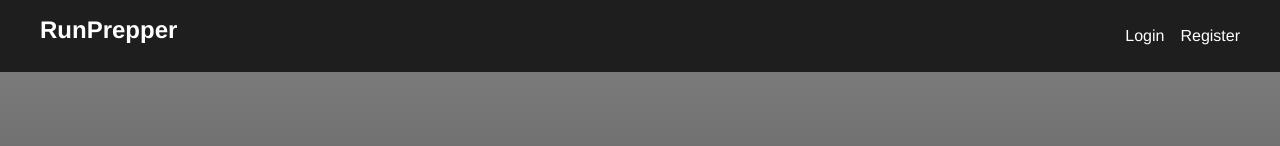
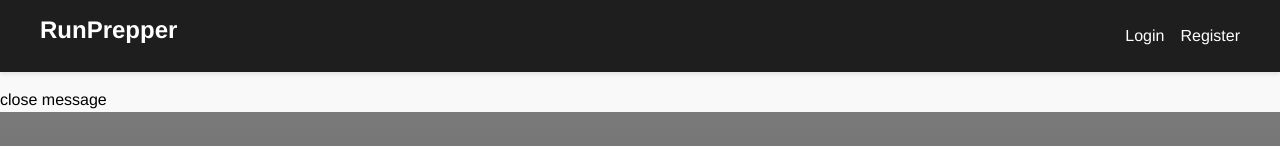
Before and after one commit to dangosailing/aidev24_webdev_fe, a React (Vite) app: page / in a window 1280 px wide. Shown: the top 146 px of the page. Built offline with nearby package versions, Linux system fonts and the light colour scheme; some icons are missing.

Commit message:
add servermessage to app and test on login page

```diff
--- a/src/App.jsx
+++ b/src/App.jsx
@@ -13,6 +13,7 @@ import Footer from "./components/Footer";
 import PathMaker from "./pages/PathMaker";
 import Account from "./pages/Account";
 import UserPaths from "./pages/UserPaths";
+import ServerMessage from "./components/serverMessage";
 
 function App() {
   return (
@@ -20,6 +21,7 @@ function App() {
       <PathProvider>
         <Router>
           <Header />
+          <ServerMessage />
           <Routes>
             <Route path="/" element={<Home />} />
             <Route path="login" element={<Login />} />
--- a/src/pages/Login.jsx
+++ b/src/pages/Login.jsx
@@ -9,7 +9,7 @@ const Login = () => {
     handleSubmit,
     register
   } = useForm();
-  const { setUser, setIsLoggedIn } = useContext(UserContext)
+  const { setUser, setIsLoggedIn, setServerMessage } = useContext(UserContext)
 
   let navigate = useNavigate()
   const onSubmit = async (data) => {
@@ -19,7 +19,7 @@ const Login = () => {
       setIsLoggedIn(true)
       navigate('/profile')
     } catch (error) {
-      console.error(error)
+      setServerMessage(error.message)
     }
   }
 
```
